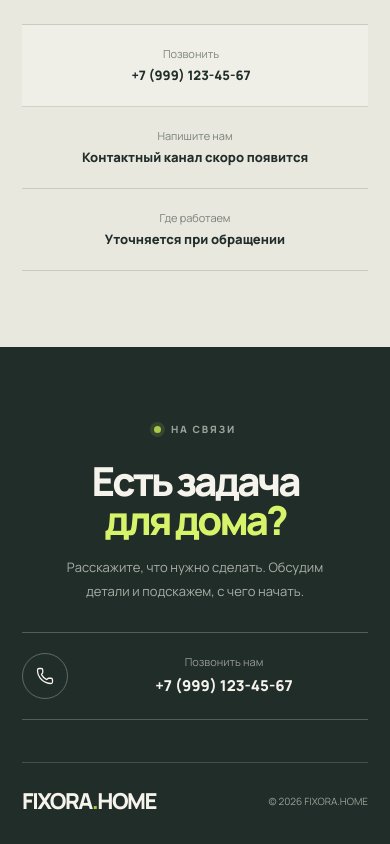
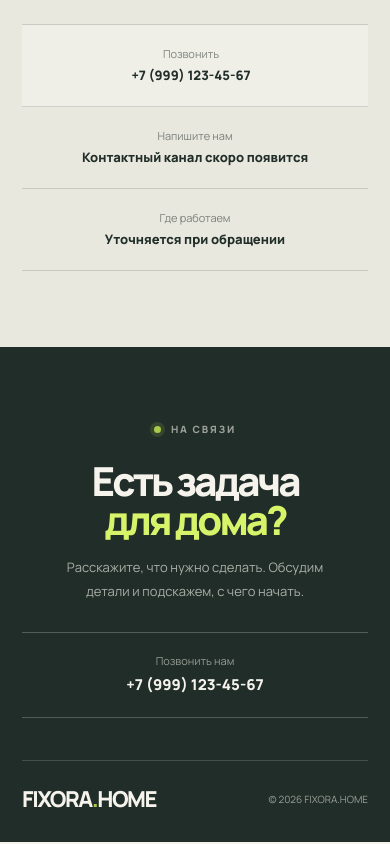
Before and after one commit to artkoro94/fixora-home, a React (Vite) app: page / in a window 390 px wide. Shown: the part 7129-7973 px from the top of the page. Built offline with nearby package versions, Linux system fonts and the light colour scheme.

Commit message:
fix: hide footer phone icon on tablet and mobile

```diff
--- a/src/widgets/footer/Footer.tsx
+++ b/src/widgets/footer/Footer.tsx
@@ -17,8 +17,8 @@ function Footer() {
             <p className="m-0 max-w-[430px] text-[14px] leading-[1.85] text-[rgb(245_243_236_/_65%)] max-[700px]:mx-auto max-[700px]:max-w-[34ch] max-[700px]:text-[13px]">Расскажите, что нужно сделать. Обсудим детали и подскажем, с чего начать.</p>
           </div>
           <a className="footer-phone flex min-w-[300px] items-center gap-4 border-y border-[rgb(245_243_236_/_24%)] py-5 transition-colors duration-200 hover:text-lime max-[900px]:min-w-0 max-[900px]:gap-[14px] max-[700px]:w-full max-[700px]:max-w-[420px] max-[700px]:justify-center max-[700px]:gap-3" href="tel:+79991234567">
-            <span className="grid size-[46px] shrink-0 place-items-center rounded-full border border-[rgb(245_243_236_/_30%)]"><Phone size={18} strokeWidth={1.7} /></span>
-            <span className="grid flex-1 gap-[5px]"><small className="text-[11px] text-[rgb(245_243_236_/_55%)]">Позвонить нам</small><strong className="text-[17px] font-extrabold max-[620px]:text-[15px]">+7 (999) 123-45-67</strong></span>
+            <span className="grid size-[46px] shrink-0 place-items-center rounded-full border border-[rgb(245_243_236_/_30%)] max-[900px]:hidden"><Phone size={18} strokeWidth={1.7} /></span>
+            <span className="grid flex-1 gap-[5px] max-[900px]:flex-none max-[900px]:text-center"><small className="text-[11px] text-[rgb(245_243_236_/_55%)]">Позвонить нам</small><strong className="text-[17px] font-extrabold max-[620px]:text-[15px]">+7 (999) 123-45-67</strong></span>
           </a>
         </div>
         <div className="flex items-center justify-between gap-6 border-t border-[rgb(245_243_236_/_18%)] pt-6 max-[620px]:grid max-[620px]:grid-cols-[minmax(0,1fr)_auto] max-[620px]:gap-[22px_12px] max-[620px]:pt-[22px] max-[380px]:gap-2 [&_.brand__caption]:max-[380px]:text-[8px] [&_.brand__caption]:max-[380px]:tracking-[1px]">
```
